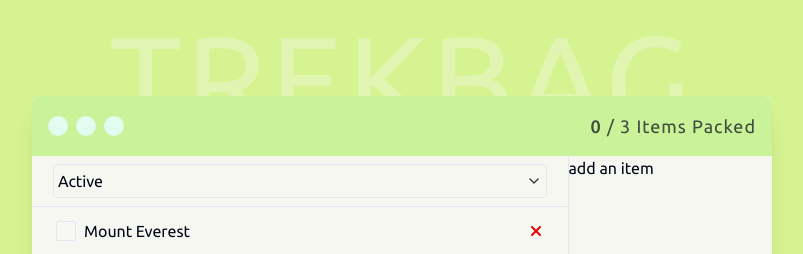
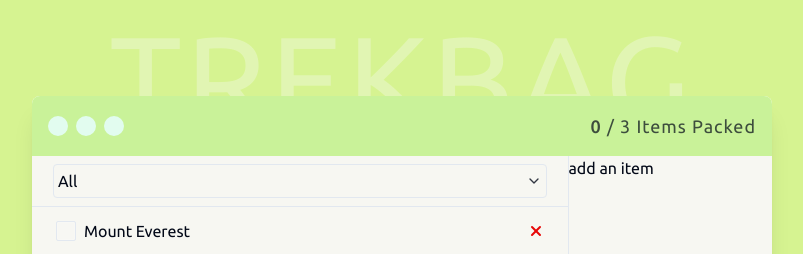
Before and after one commit to ChenHaoJie9527/mini-trekbag, a React (Vite) app: page / in a window 1280 px wide. Shown: the top 254 px of the page, without its empty margins (238-1041 px from the left). Built offline with nearby package versions, Linux system fonts and the light colour scheme.

Commit message:
使用lodash

```diff
--- a/package.json
+++ b/package.json
@@ -15,6 +15,7 @@
     "@tanstack/react-table": "^8.19.2",
     "class-variance-authority": "^0.7.0",
     "clsx": "^2.1.1",
+    "lodash": "^4.17.21",
     "lucide-react": "^0.399.0",
     "react": "^18.3.1",
     "react-dom": "^18.3.1",
@@ -22,6 +23,7 @@
     "tailwindcss-animate": "^1.0.7"
   },
   "devDependencies": {
+    "@types/lodash": "^4.17.6",
     "@types/node": "^20.14.9",
     "@types/react": "^18.3.3",
     "@types/react-dom": "^18.3.0",
--- a/src/components/TrekCard.tsx
+++ b/src/components/TrekCard.tsx
@@ -4,20 +4,25 @@
 import Select from "./base/Select";
 import List from "./List";
 import { listSources } from "@/lib/list";
-import { useState } from "react";
+import { useMemo, useState } from "react";
+import { head } from "lodash";
 // import DataTable from "./Table";
 // import { columns } from "@/lib/columns";
 // import { tableSources } from "@/lib/data";
 
-
 export default function TrekCard() {
+  const [list, setList] = useState(listSources);
   const [currentItem, setCurrentItem] = useState(0);
+  const firstItem = head(list);
+  const targetList = useMemo(() => {
+    return list.filter(item => item.id !== '0')
+  }, [list]);
   return (
     <Card className=" shadow-xl border-none min-w-[740px] relative -top-12">
       <CardHeader className="bg-[#c9f299] rounded-t-lg p-4">
         <CardTitle className="flex items-center justify-between">
           <Status className="bg-[#e2fcef]" />
-          <Packed total={listSources.length} current={currentItem} />
+          <Packed total={targetList.length} current={currentItem} />
         </CardTitle>
       </CardHeader>
       <CardContent className="bg-[#f7f7f2] rounded-b-lg flex p-0 min-h-[400px] ">
@@ -25,14 +30,14 @@
         <div className="w-full flex items-center  flex-[70%] border-r flex-col">
           <div className="w-full p-2 flex items-center justify-center border-b">
             <Select
-              options={listSources}
+              options={targetList}
               className="w-[95%]"
-              defaultName="Active"
+              defaultName={firstItem?.content}
             />
           </div>
           <div className="w-full">
             <List
-              list={listSources}
+              list={targetList}
               callback={(currentItem) => {
                 setCurrentItem(currentItem);
               }}
--- a/src/components/base/Select.tsx
+++ b/src/components/base/Select.tsx
@@ -13,7 +13,7 @@
   defaultName?: string;
   className?: string;
 }
-export default function Select({ options, defaultName, className }: Props) {
+export default function Select({ options, className, defaultName }: Props) {
   const [value, setValue] = useState(defaultName);
   return (
     <Listbox
--- a/src/lib/list.ts
+++ b/src/lib/list.ts
@@ -1,6 +1,12 @@
 import { ListType } from "@/types";
 
 export const listSources: ListType[] = [
+    {
+        id: "0",
+        content: "All",
+        status: false,
+        checked: false,
+    },
     {
         id: "1",
         content: "Mount Everest",
```
Also changed, not shown: 1 other file (tests, documents, lock files or other folders).
